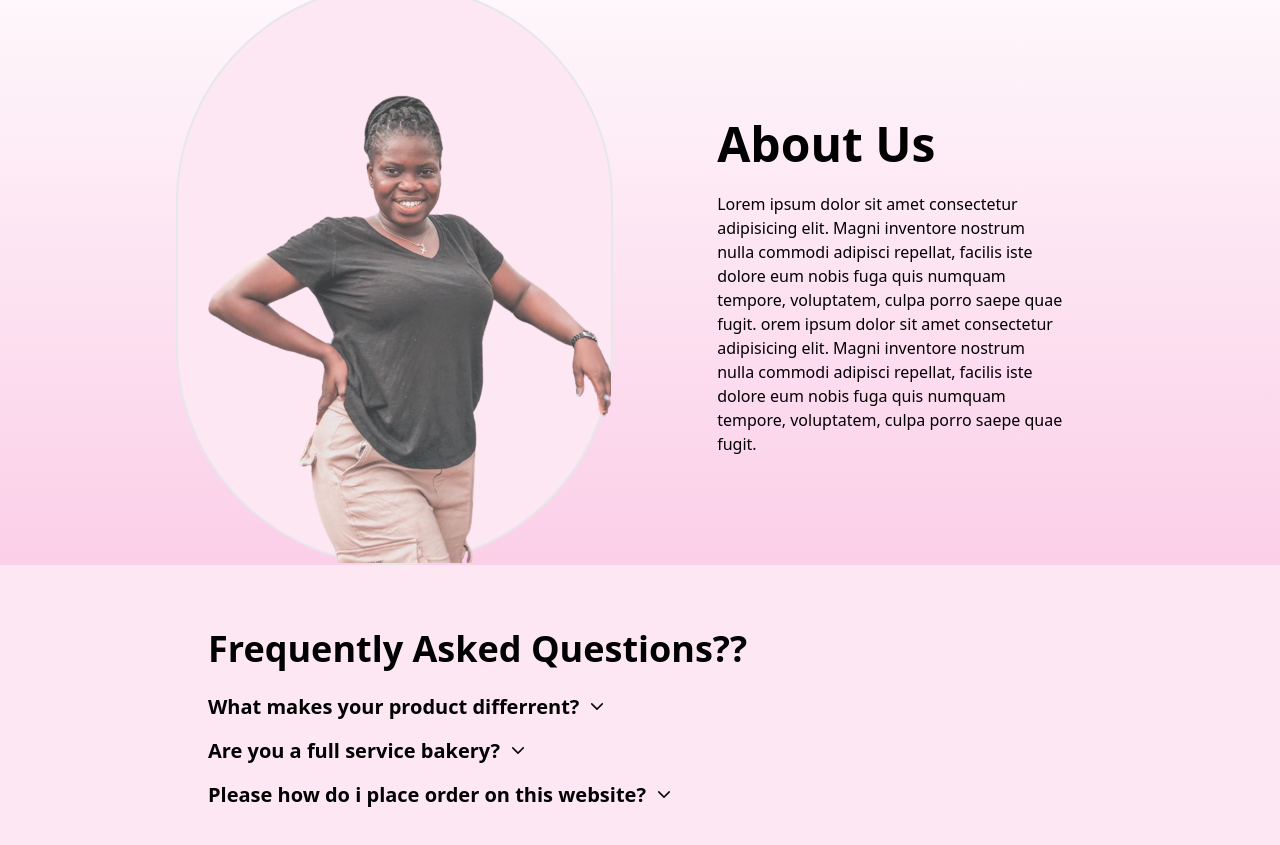
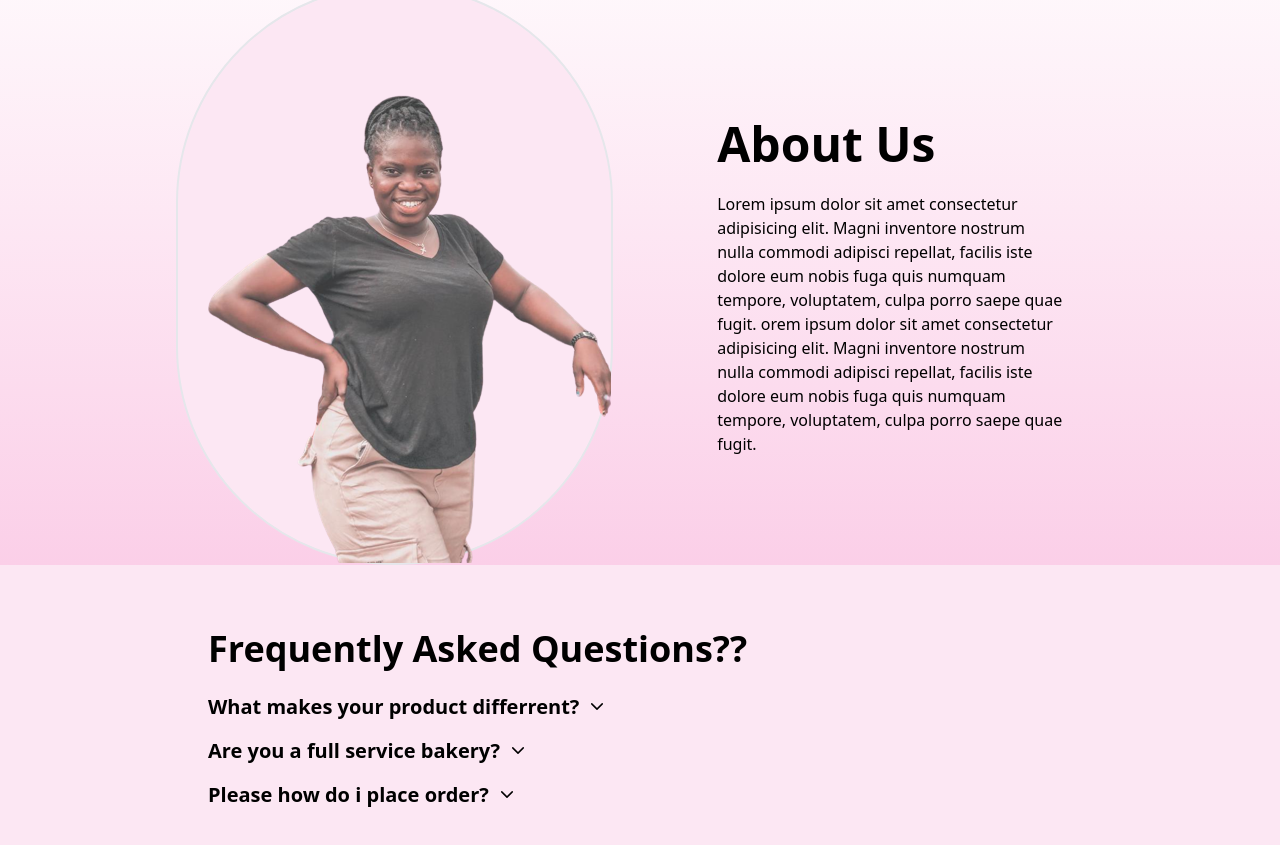
Before and after one commit to Victorakinwunmi/cake-web, a Nuxt app: page / in a window 1280 px wide. Shown: the part 1532-2377 px from the top of the page. Built offline with nearby package versions, Linux system fonts and the light colour scheme.

Commit message:
i edited the accordion text in homepage

```diff
--- a/pages/index.vue
+++ b/pages/index.vue
@@ -261,7 +261,7 @@
       </AccordionAppAccordion>
       <AccordionAppAccordion>
          <template #question>
-           <div>Please how do i place order on this website?</div>
+           <div>Please how do i place order?</div>
          </template>
          <template #content>
            <div>How you can place order is explained above , you can simply choose menu at the top-bar and place an order</div>
```
